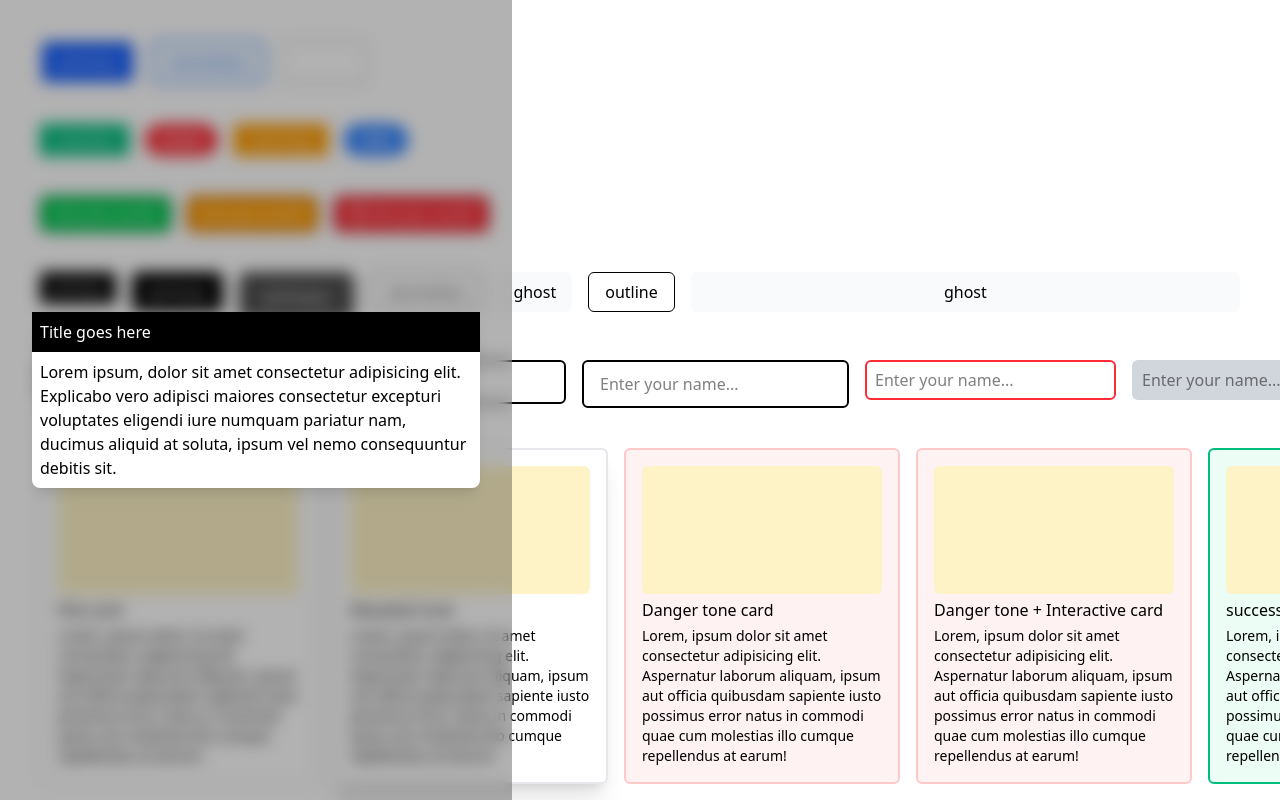
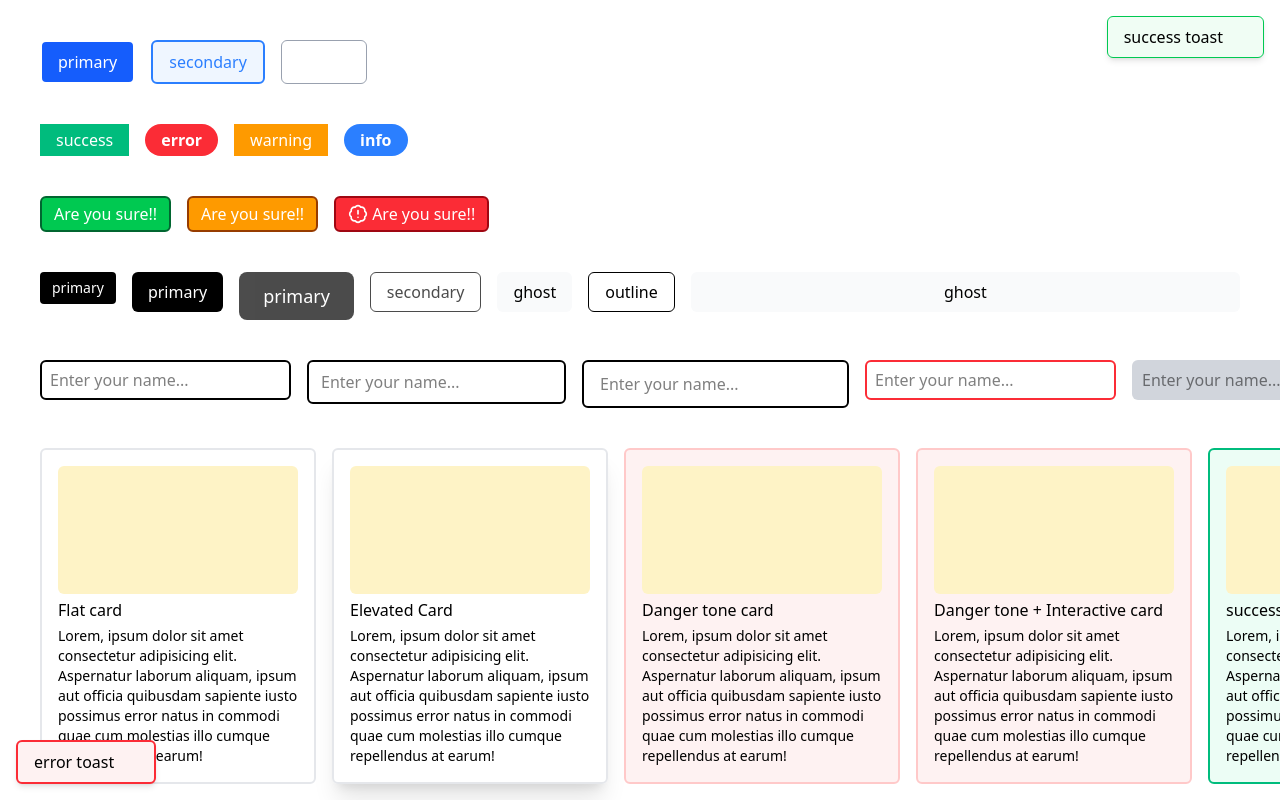
Before and after one commit to Ashish-Singh-Negi/learning-custom-ui-components, a Next.js app: page / in a window 1280 px wide. Shown: the top 800 px of the page. Built offline with nearby package versions, Linux system fonts and the light colour scheme.

Commit message:
add: toaster

```diff
--- a/app/page.tsx
+++ b/app/page.tsx
@@ -1,3 +1,4 @@
+import Toast from "@/components/ui/Toast";
 import Alert from "@/components/ui/Alert";
 import Badge from "@/components/ui/Badge";
 import Button from "@/components/ui/Button";
@@ -96,7 +97,7 @@ export default function Home() {
         </Card>
       </div>
       <div className="w-full flex gap-4">
-        <Model size={"lg"} centered blurBackground>
+        {/* <Model size={"lg"} centered blurBackground>
           <h2 className="p-2 bg-black text-white">Title goes here</h2>
           <p className="p-2">
             Lorem ipsum, dolor sit amet consectetur adipisicing elit. Explicabo
@@ -104,8 +105,11 @@ export default function Home() {
             numquam pariatur nam, ducimus aliquid at soluta, ipsum vel nemo
             consequuntur debitis sit.
           </p>
-        </Model>
+        </Model> */}
       </div>
+      {/* Toast */}
+      <Toast type={"success"} children={"success toast"} />
+      <Toast type={"error"} position={"bottom-left"} children={"error toast"} />
     </main>
   );
 }
--- /dev/null
+++ b/components/ui/Toast.tsx
@@ -0,0 +1,59 @@
+"use client";
+
+import { cn } from "@/lib/utils";
+import { cva, VariantProps } from "class-variance-authority";
+import { HTMLAttributes, useEffect } from "react";
+
+const toastVariants = cva(
+  "fixed z-50 rounded-md border px-4 py-2 shadow-md transition-all",
+  {
+    variants: {
+      position: {
+        ["top-right"]: "top-4 right-4",
+        ["bottom-left"]: "bottom-4 left-4",
+      },
+      type: {
+        success: "bg-green-50 border-green-500",
+        error: "bg-red-50 border-red-500",
+        info: "bg-blue-50 border-blue-500",
+      },
+      dismissible: {
+        true: "pr-10",
+        false: "",
+      },
+    },
+    compoundVariants: [
+      {
+        type: "error",
+        dismissible: true,
+        class: "border-2",
+      },
+    ],
+    defaultVariants: {
+      position: "top-right",
+      type: "info",
+      dismissible: true,
+    },
+  },
+);
+
+type ToastProps = HTMLAttributes<HTMLDivElement> &
+  VariantProps<typeof toastVariants>;
+
+export default function Toast({
+  className,
+  position,
+  type,
+  dismissible,
+  children,
+  ...props
+}: ToastProps) {
+  return (
+    <div
+      className={cn(toastVariants({ position, type, dismissible }), className)}
+      {...props}
+    >
+      {children}
+    </div>
+  );
+}
```
